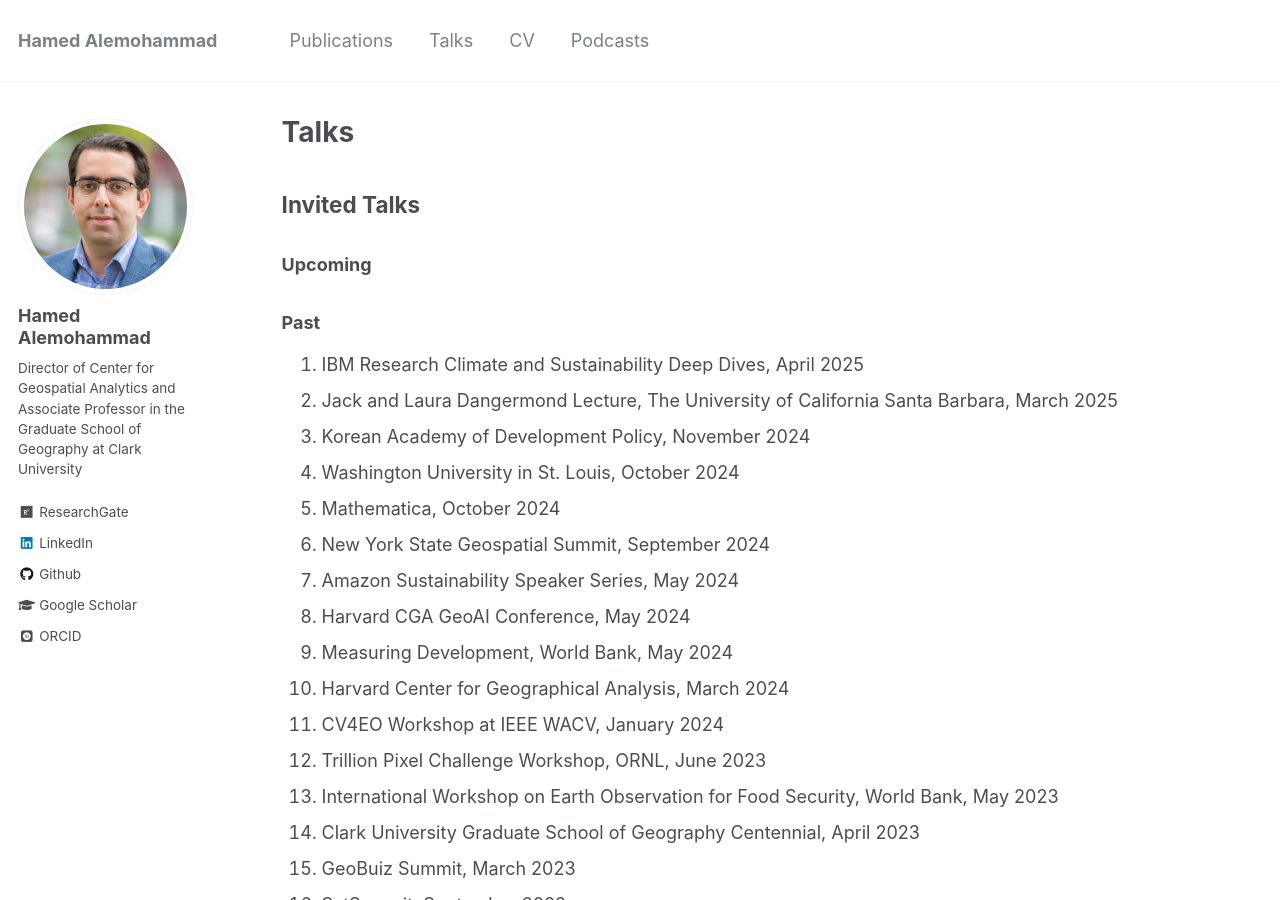
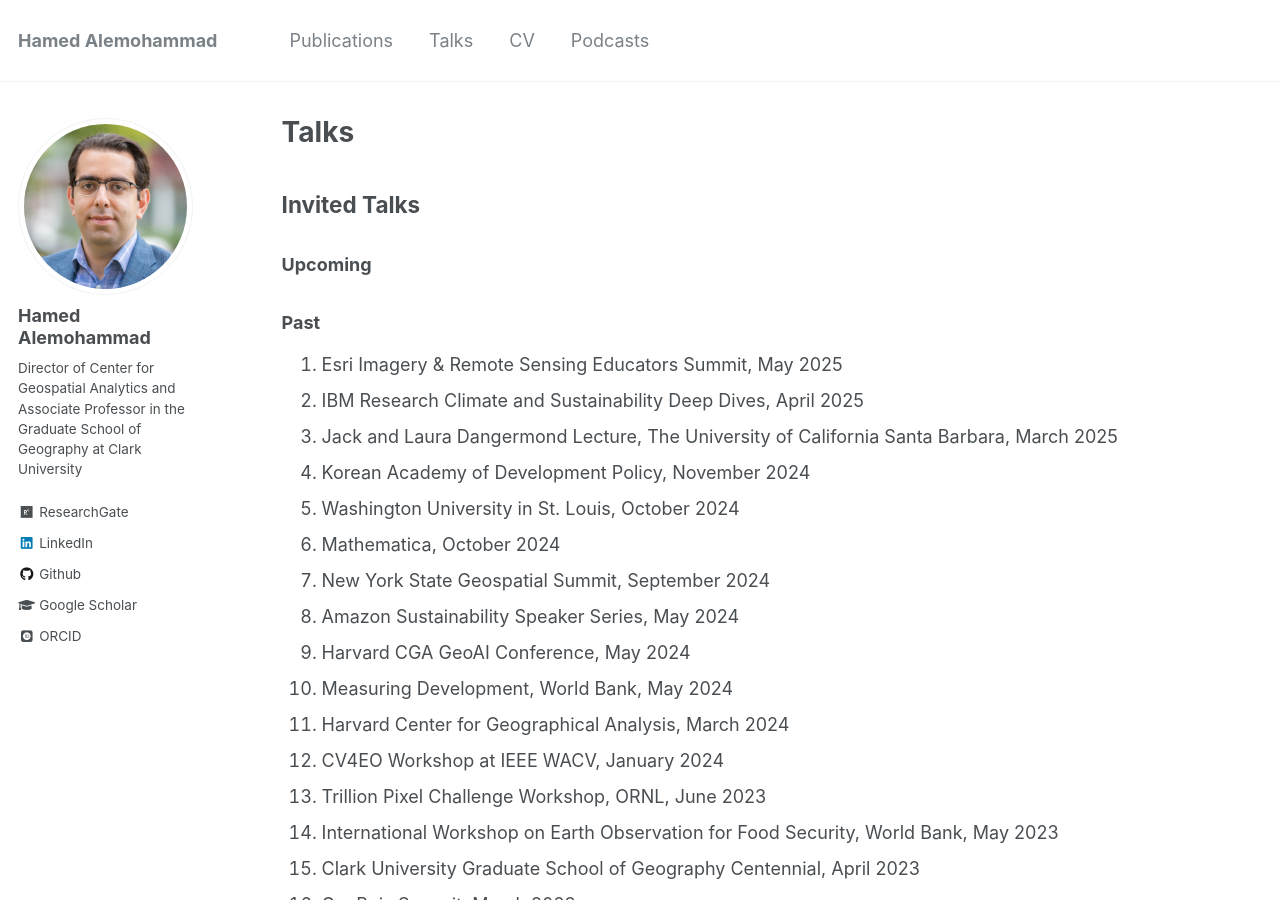
Before and after one commit to HamedAlemo/hamedalemo.github.io, a Jekyll site: the page built from _pages/talks.md, in a window 1280 px wide and 900 px high. Built offline with Jekyll 4.4.1, drawn with Linux system fonts in a browser that asks for light colours; some web fonts are replaced.

Commit message:
updated cv, talks

```diff
--- a/_pages/talks.md
+++ b/_pages/talks.md
@@ -10,6 +10,7 @@ author_profile: true
 ### Upcoming
 
 ### Past
+1.  Esri Imagery & Remote Sensing Educators Summit, May 2025
 1.  IBM Research Climate and Sustainability Deep Dives, April 2025
 1.	Jack and Laura Dangermond Lecture, The University of California Santa Barbara, March 2025
 1.  Korean Academy of Development Policy, November 2024
```
Also changed, not shown: 1 other file.
